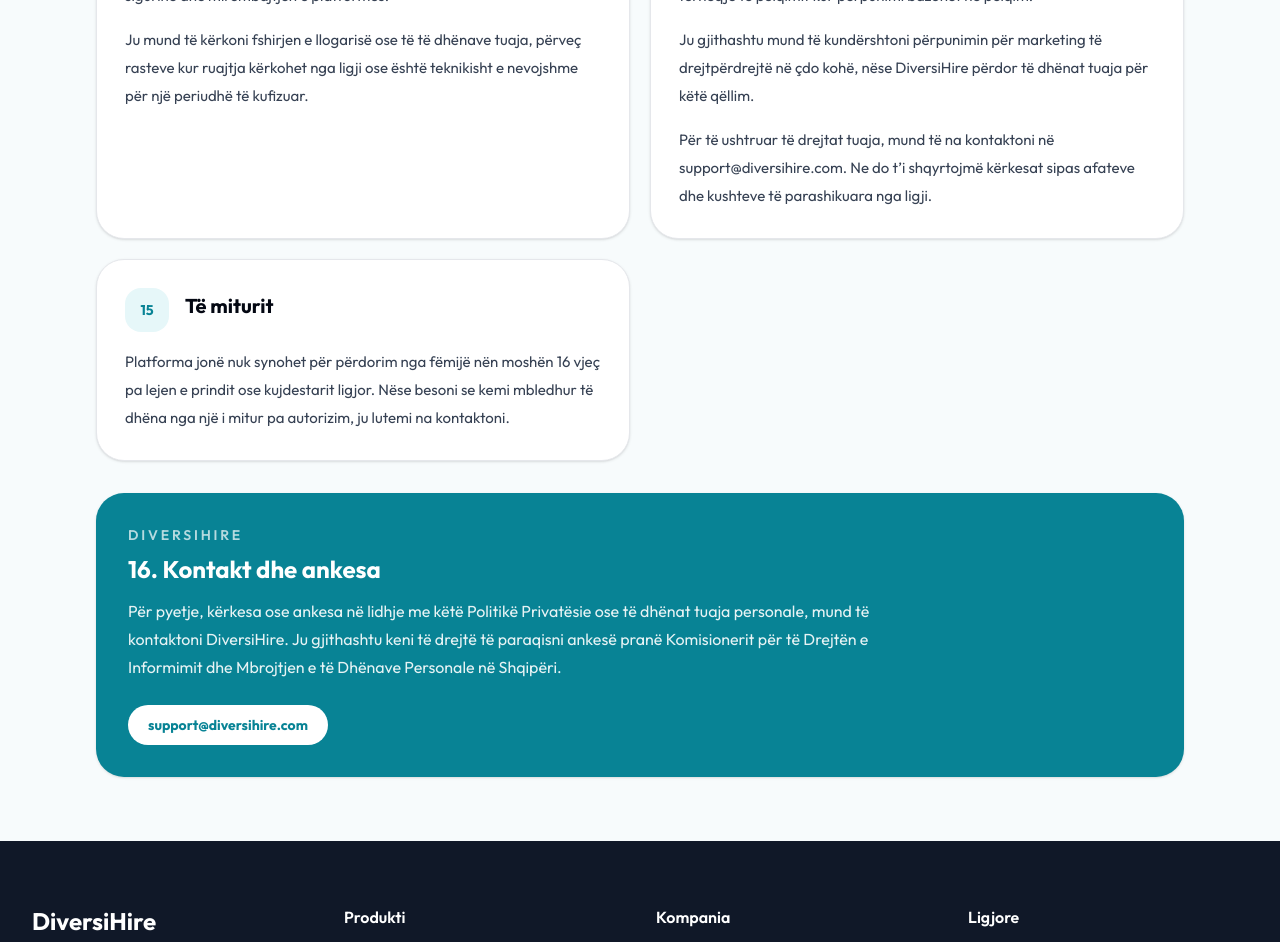
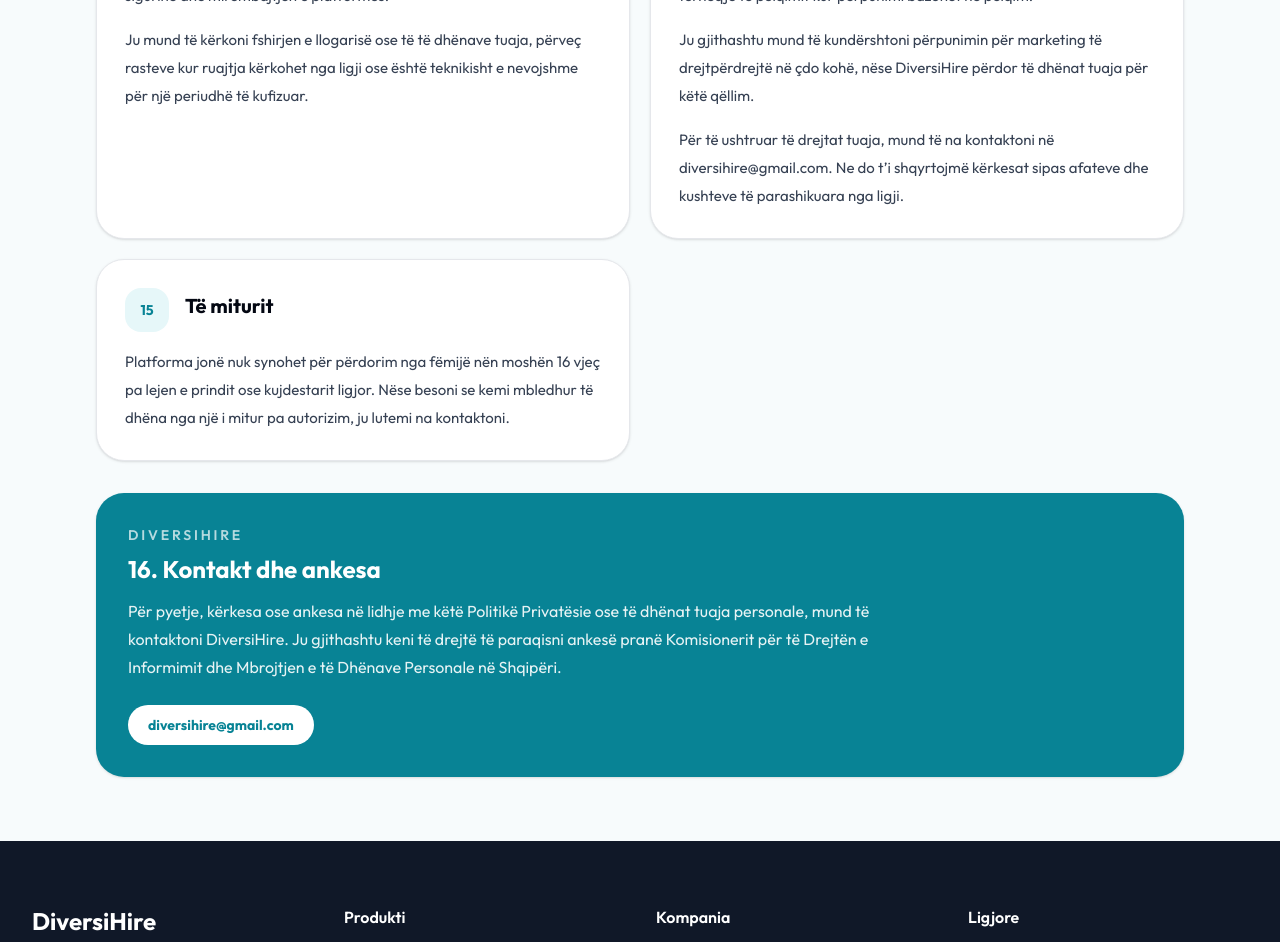
Before and after one commit to emibrahaj/swe302-resumecoverlettergen, a Next.js app in the folder frontend/: page /privacy-policy in a window 1280 px wide. Shown: the part 3380-4322 px from the top of the page. Built offline with nearby package versions, Linux system fonts and the light colour scheme; no server answers.

Commit message:
Fixed email in privacy policy and terms of service(?)

```diff
--- a/frontend/src/app/privacy-policy/page.tsx
+++ b/frontend/src/app/privacy-policy/page.tsx
@@ -31,7 +31,7 @@
     contactTitle: "16. Kontakt dhe ankesa",
     contactText:
       "Për pyetje, kërkesa ose ankesa në lidhje me këtë Politikë Privatësie ose të dhënat tuaja personale, mund të kontaktoni DiversiHire. Ju gjithashtu keni të drejtë të paraqisni ankesë pranë Komisionerit për të Drejtën e Informimit dhe Mbrojtjen e të Dhënave Personale në Shqipëri.",
-    contactEmail: "support@diversihire.com",
+    contactEmail: "diversihire@gmail.com",
     sections: [
       {
         title: "1. Kush jemi ne",
@@ -133,7 +133,7 @@
         paragraphs: [
           "Sipas ligjit të zbatueshëm, ju mund të keni të drejtë të informoheni për përpunimin e të dhënave, të kërkoni akses, korrigjim, fshirje, kufizim të përpunimit, kundërshtim ndaj përpunimit, transferim të të dhënave dhe tërheqje të pëlqimit kur përpunimi bazohet në pëlqim.",
           "Ju gjithashtu mund të kundërshtoni përpunimin për marketing të drejtpërdrejtë në çdo kohë, nëse DiversiHire përdor të dhënat tuaja për këtë qëllim.",
-          "Për të ushtruar të drejtat tuaja, mund të na kontaktoni në support@diversihire.com. Ne do t’i shqyrtojmë kërkesat sipas afateve dhe kushteve të parashikuara nga ligji.",
+          "Për të ushtruar të drejtat tuaja, mund të na kontaktoni në diversihire@gmail.com. Ne do t’i shqyrtojmë kërkesat sipas afateve dhe kushteve të parashikuara nga ligji.",
         ],
       },
       {
@@ -153,7 +153,7 @@
     contactTitle: "16. Contact and Complaints",
     contactText:
       "For questions, requests, or complaints about this Privacy Policy or your personal data, you can contact DiversiHire. You may also lodge a complaint with the Commissioner for the Right to Information and Personal Data Protection in Albania.",
-    contactEmail: "support@diversihire.com",
+    contactEmail: "diversihire@gmail.com",
     sections: [
       {
         title: "1. Who we are",
@@ -255,7 +255,7 @@
         paragraphs: [
           "Under applicable law, you may have the right to be informed about data processing, request access, correction, deletion, restriction of processing, object to processing, request data portability, and withdraw consent where processing is based on consent.",
           "You may also object to processing for direct marketing at any time if DiversiHire uses your data for that purpose.",
-          "To exercise your rights, you may contact us at support@diversihire.com. We will review requests according to the timelines and conditions required by law.",
+          "To exercise your rights, you may contact us at diversihire@gmail.com. We will review requests according to the timelines and conditions required by law.",
         ],
       },
       {
--- a/frontend/src/app/terms-of-service/page.tsx
+++ b/frontend/src/app/terms-of-service/page.tsx
@@ -87,7 +87,7 @@
           "Rimbursimet, anulimet dhe të drejtat e tërheqjes trajtohen sipas ligjit të zbatueshëm, kushteve të planit të blerë dhe çdo politike rimbursimi të publikuar nga DiversiHire.",
           "Nëse një shërbim digjital fillon menjëherë pas blerjes ose është përdorur nga ju, mund të zbatohen kufizime ligjore ose kontraktuale për rimbursimin, për aq sa lejohet nga ligji.",
           "Asgjë në këto kushte nuk kufizon të drejtat e detyrueshme që mund t’ju takojnë si konsumator sipas ligjit shqiptar.",
-          "Për të kërkuar rimbursim ose anulim, mund të na kontaktoni në support@diversihire.com dhe të përfshini informacionin përkatës të pagesës ose llogarisë.",
+          "Për të kërkuar rimbursim ose anulim, mund të na kontaktoni në diversihire@gmail.com dhe të përfshini informacionin përkatës të pagesës ose llogarisë.",
         ],
       },
       {
@@ -149,7 +149,7 @@
     contactTitle: "17. Kontakt",
     contactBody:
       "Për pyetje në lidhje me këto Kushte Përdorimi, mund të kontaktoni ekipin e DiversiHire.",
-    contactEmail: "support@diversihire.com",
+    contactEmail: "diversihire@gmail.com",
   },
   en: {
     eyebrow: "Legal",
@@ -213,7 +213,7 @@
         title: "8. Refunds",
         paragraphs: [
           "Refunds are provided only where required by applicable law, stated in the purchased plan, or provided under a published DiversiHire refund policy.",
-          "To request a refund, contact support@diversihire.com and include the relevant payment or account information.",
+          "To request a refund, contact diversihire@gmail.com and include the relevant payment or account information.",
         ],
       },
       {
```
